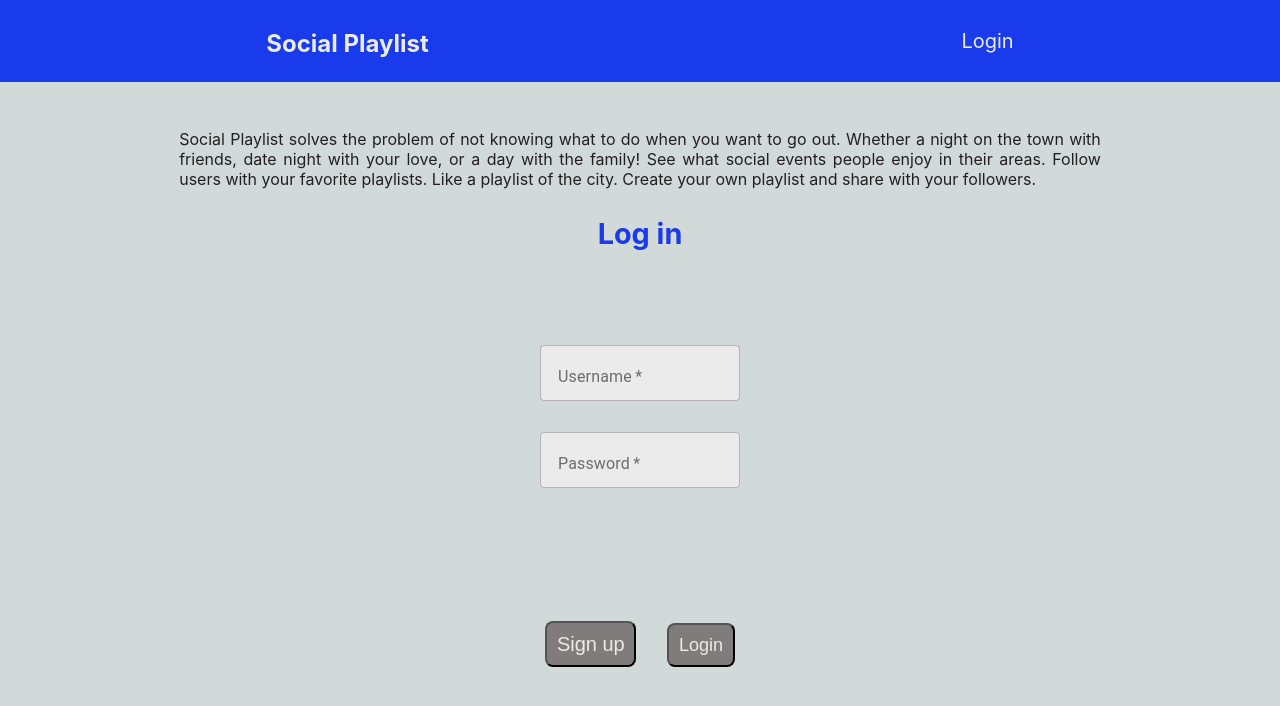
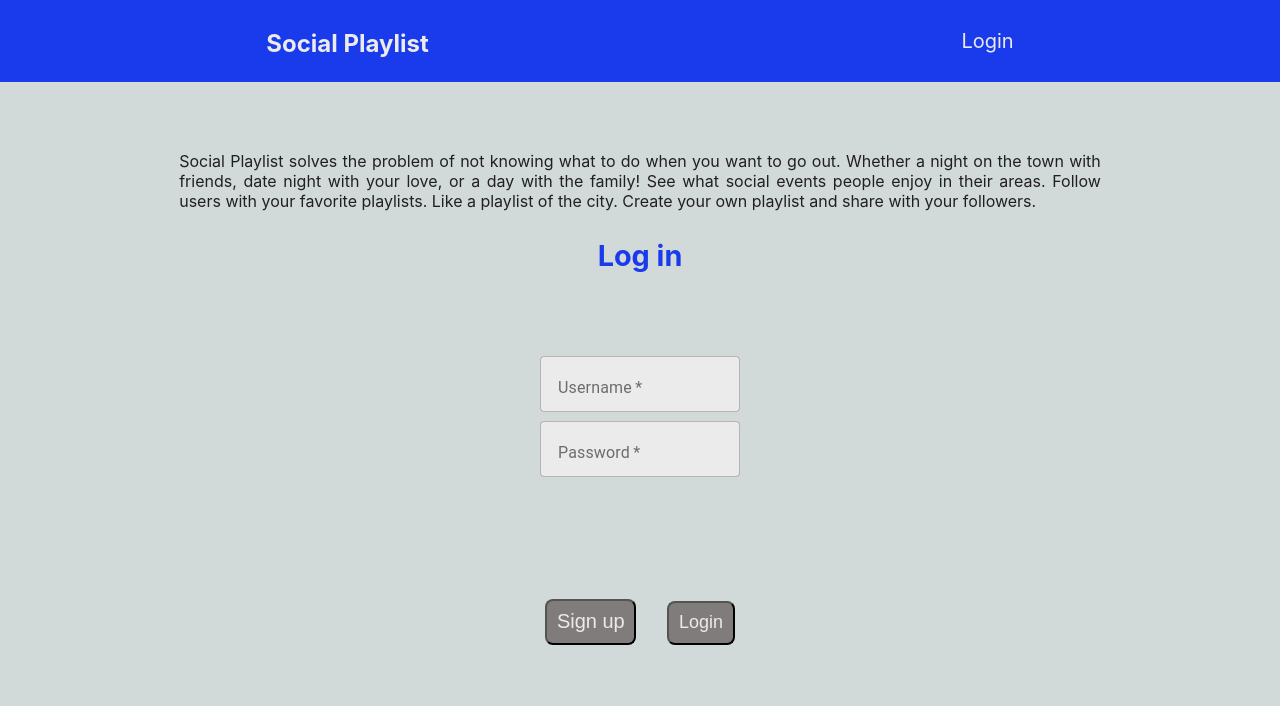
Before and after one commit to zeecelest/livelist-client, a React (Create React App) app: page / in a window 1280 px wide. Shown: the top 706 px of the page. Built offline with nearby package versions, Linux system fonts and the light colour scheme; no server answers.

Commit message:
spec 1.0 passing

```diff
--- a/src/components/Form/TextInput.js
+++ b/src/components/Form/TextInput.js
@@ -16,14 +16,14 @@ export default function BasicTextField(props) {
   const classes = useStyles();
   let { label, attr } = props;
   return (
-    <form className={classes.root} noValidate autoComplete="on">
+    <div className={classes.root} noValidate autoComplete="on">
       <TextField
         id="outlined-basic"
         label={label}
         {...attr}
         variant="outlined"
       />
-    </form>
+    </div>
   );
 }
 
--- a/src/components/List/List.css
+++ b/src/components/List/List.css
@@ -1,16 +1,16 @@
-.list-name{
+.list-name {
   color: var(--color-highlight);
   align-self: center;
   border: 1px solid white;
 }
-.listItem{
+.listItem {
   background-image: linear-gradient(white, var(--color-midColor));
   text-decoration: none;
   min-width: 200px;
-    background-color:white;
+  background-color: white;
   margin-right: 5%;
   height: 100px;
-    padding: .5rem 1rem;
+  padding: 0.5rem 1rem;
   border-radius: 5px;
   display: flex;
   border: 1px solid grey;
```
Also changed, not shown: 1 other file (tests, documents, lock files or other folders). Lines whose indentation alone changed are shown as unchanged.
